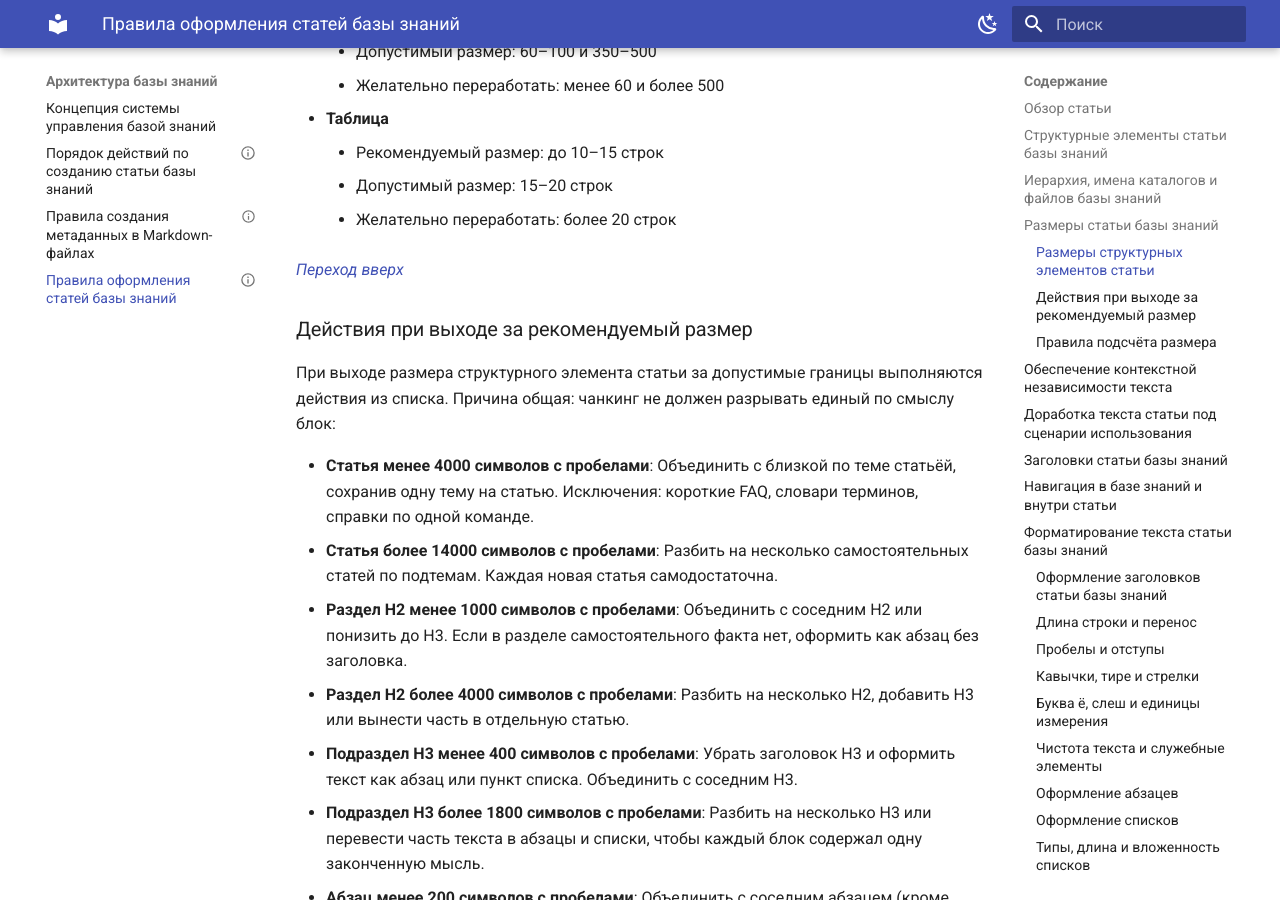
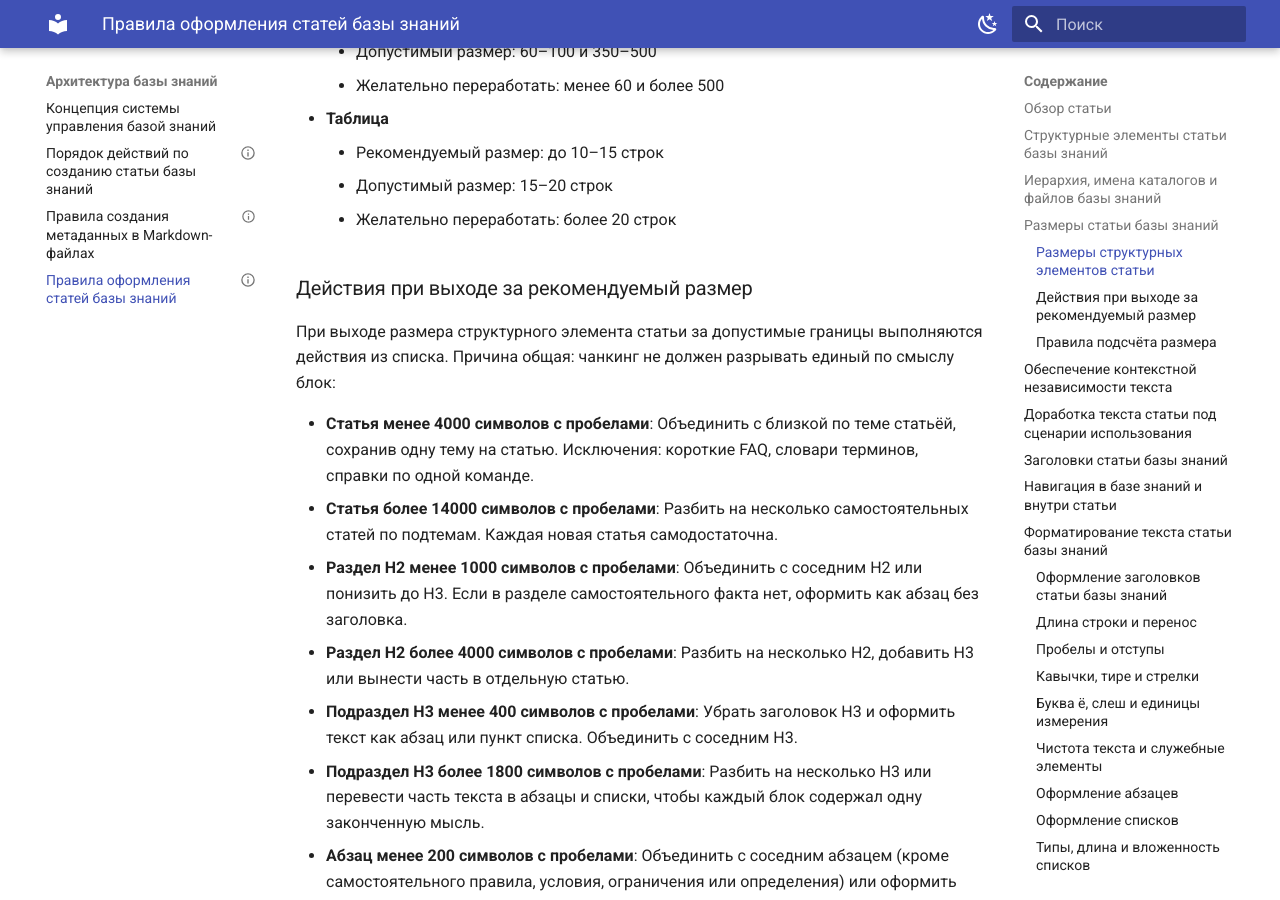
Before and after one commit to DmitryKhilko/sps, an MkDocs documentation site: the page built from docs/kb-architecture/kb-markdown-rules.md, in a window 1280 px wide and 900 px high, scrolled down 4161 px. Built offline with MkDocs 1.6.1 and Material for MkDocs 9.7.7, drawn with Linux system fonts in a browser that asks for light colours.

Commit message:
Очистка файлов от содержания, хлебных крошек, переходов вверх (из-за перехода на отображение базы знаний в GitHub Pages)

```diff
--- a/docs/kb-architecture/kb-markdown-rules.md
+++ b/docs/kb-architecture/kb-markdown-rules.md
@@ -159,8 +159,6 @@ RAG-система может использовать его как допол
     - Рекомендуемый размер: до 10–15 строк
     - Допустимый размер: 15–20 строк
     - Желательно переработать: более 20 строк
-
-[*Переход вверх*][3]
 
 ### Действия при выходе за рекомендуемый размер
 
```
